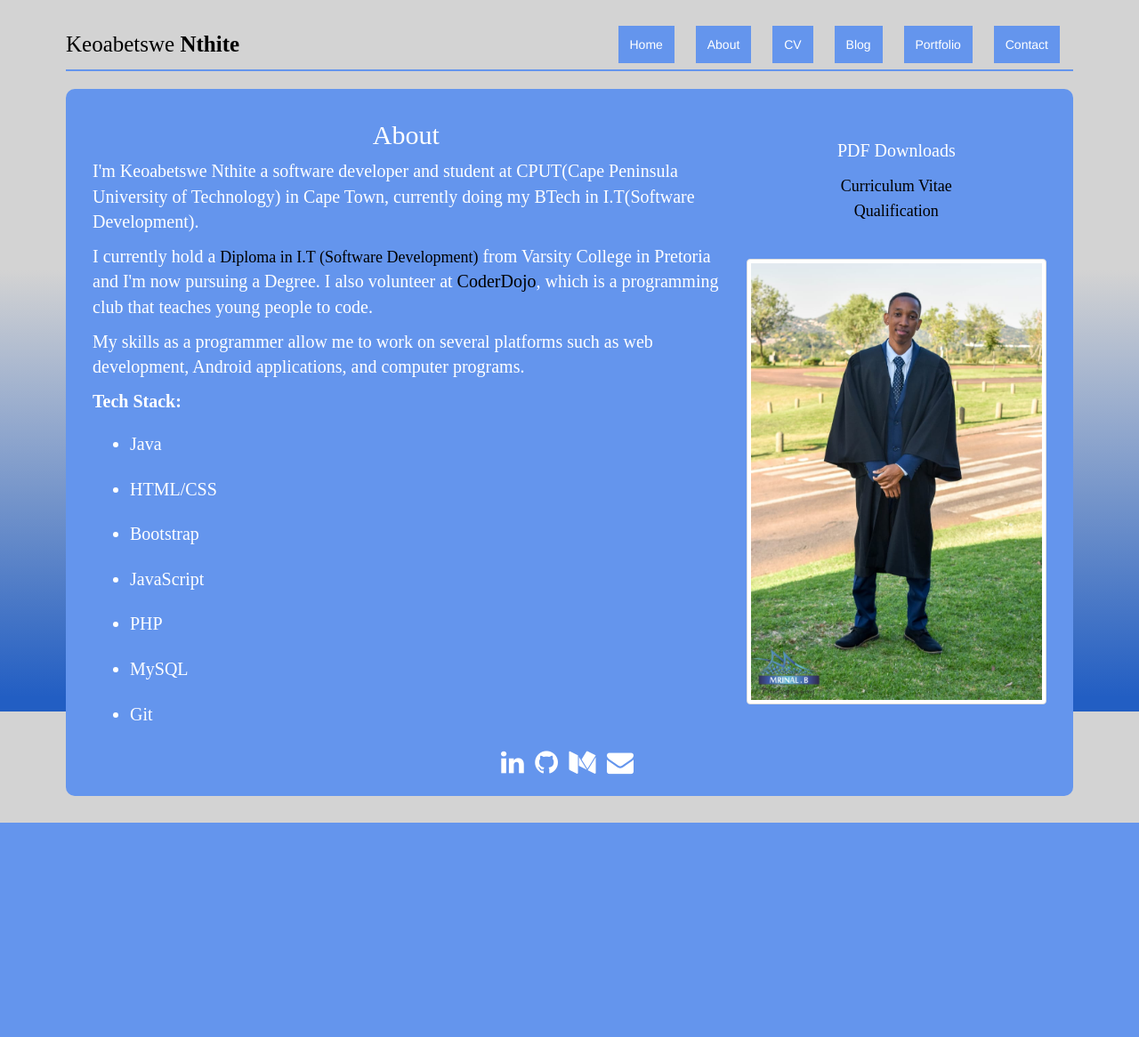
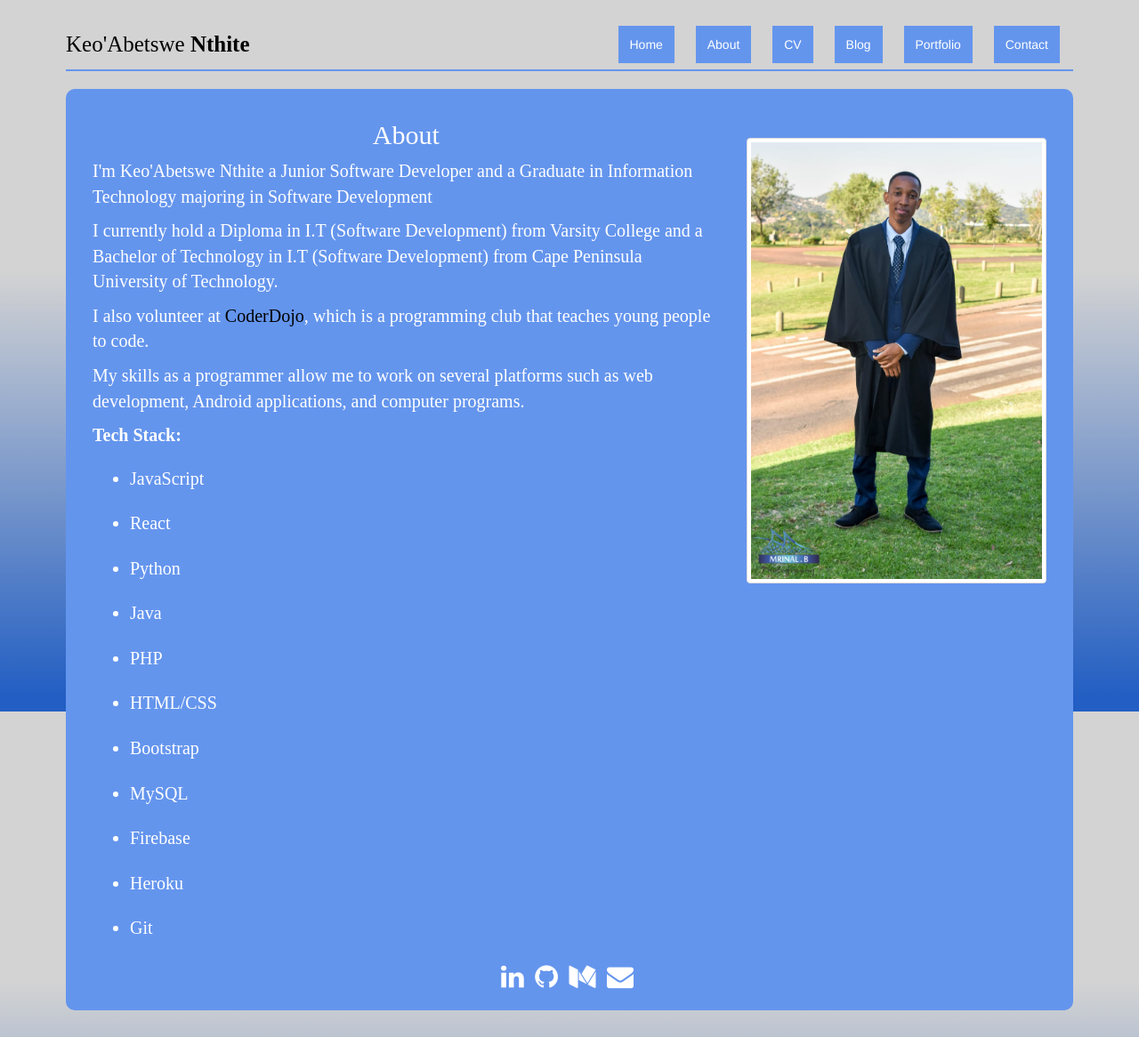
Before and after one commit to Keoabetswe/Personal-Website, a PHP site: page /about.php in a window 1280 px wide. Shown: the whole page at 89% size. Before the commit the page ends 925 px from the top, so only its background shows below. Run offline with PHP 8.4, Linux system fonts and the light colour scheme.

Commit message:
update personal information and skills

```diff
--- a/about.php
+++ b/about.php
@@ -16,7 +16,7 @@
 
 <body>
 	<div class="nav">
-	    <p id="website-name">Keoabetswe <strong>Nthite</strong></p>
+	    <p id="website-name">Keo'Abetswe <strong>Nthite</strong></p>
 
 	    <label for="toggle">&#9776;</label>
 	    <input type="checkbox" id="toggle"/>
@@ -38,9 +38,9 @@
 	<div id="container">
 		<div id="maincontent" class="col-md-8">
 			<h2 id="body-title">About</h2>
-				<p>I'm Keoabetswe Nthite a software developer and student at CPUT(Cape Peninsula University of Technology) in Cape Town, currently doing my BTech in I.T(Software Development).</p>
+				<p>I'm Keo'Abetswe Nthite a Junior Software Developer and a Graduate in Information Technology majoring in Software Development</p>
 
-				<p>I currently hold a <a id="attachment-link" href="documents/K. NTHITE CV.pdf" target="_blank">Diploma in I.T (Software Development)</a> from Varsity College in Pretoria and I'm now pursuing a Degree.
+				<p>I currently hold a Diploma in I.T (Software Development) from Varsity College and a Bachelor of Technology in I.T (Software Development) from Cape Peninsula University of Technology.</p>
 					I also volunteer at <a id="coderdojo-link" href="https://coderdojo.com/" target="_blank">CoderDojo</a>,
 					which is a programming club that teaches young people to code.</p>
 
@@ -50,26 +50,22 @@
 
 					<div id="tech-stack-list">
 						<ul>
+							<li>JavaScript</li>
+							<li>React</li>
+							<li>Python</li>
 							<li>Java</li>
+							<li>PHP</li>
 							<li>HTML/CSS</li>
 							<li>Bootstrap</li>
-							<li>JavaScript</li>
-							<li>PHP</li>
 							<li>MySQL</li>
+							<li>Firebase</li>
+							<li>Heroku</li>
 							<li>Git</li>
 						</ul>
 					</div>
+		<!-- closes maincontent -->
 
-		<!-- closes maincontent -->
 		</div>
-
-			<div id="sidebar" class="col-md-4">
-				<p>PDF Downloads</p>
-				<center><a id="attachment-link" href="documents/K. NTHITE CV.pdf" target="_blank">Curriculum Vitae</a></center>
-				<center><a id="attachment-link" href="documents/Diploma in I.T.pdf" target="_blank">Qualification</a></center>
-			</div>
-
-
 			<!-- Sidebar content (large screen) -->
 			<div id="sidebar" class="col-md-4">
 				<div id="sidebar-image">
```
